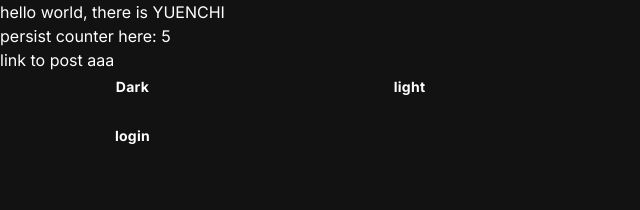
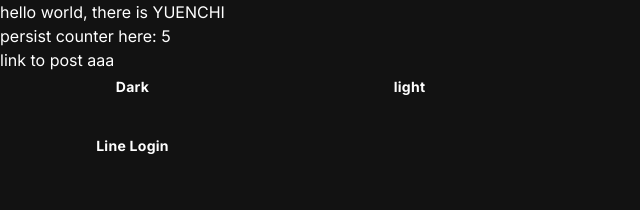
Before and after one commit to joeban0608/NextJs-13-appRoute-practice, a Next.js app: page /en in a window 1280 px wide. Shown: the top 210 px of the page, without its empty margins (0-640 px from the left). Built offline with nearby package versions, Linux system fonts and the light colour scheme; no server answers.

Commit message:
- del loginPage - homePage add login

```diff
--- a/src/app/[locale]/login/page.tsx
+++ /dev/null
@@ -1,26 +0,0 @@
-import GlobalStyles from "@/app/theme/GlobalStyles";
-import { Locale } from "@/app/type/locale";
-import LoginButton from "@/app/component/LoginButton";
-import { getDictionary } from "@/app/utils/getDictionaries";
-import BackToHome from "@/app/component/BaclToHome";
-
-type LoginProps = {
-  params: {
-    locale?: Locale;
-  };
-};
-export default async function Login({ params }: LoginProps) {
-  const locale = params.locale ?? "en";
-  const dict = await getDictionary(locale); // en
-  const { YUENCHI } = dict;
-
-  return (
-    <main className="gap-[10px] flex-column">
-      <GlobalStyles />
-      <div className="button-block flex flex-col gap-[12px]">
-        <LoginButton />
-        <BackToHome homeName={YUENCHI} />
-      </div>
-    </main>
-  );
-}
--- a/src/app/[locale]/page.tsx
+++ b/src/app/[locale]/page.tsx
@@ -8,6 +8,7 @@ import { getServerSession } from "next-auth";
 import { authOptions } from "../lib/auth";
 import { ServerSession } from "../type/next-auth";
 import LogoutButton from "../component/LogoutButton";
+import LoginButton from "../component/LoginButton";
 
 type HomeProps = {
   params: {
@@ -30,11 +31,7 @@ export default async function Home({ params }: HomeProps) {
       </Link>
       <div className="link-block flex flex-col gap-[20px]">
         <ThemeSelector />
-        {!session && (
-          <Link href={`/${locale}/login`} className="button text-center">
-            login
-          </Link>
-        )}
+        {!session && <LoginButton />}
         {session && <LogoutButton />}
       </div>
     </main>
--- a/src/app/component/LoginButton/index.tsx
+++ b/src/app/component/LoginButton/index.tsx
@@ -1,8 +1,8 @@
 "use client";
-import { handleLineLogin } from "@/app/[locale]/login/handleLogin";
 import useCustomRedirect from "@/app/hook/useCustomRedirect";
 import { signIn } from "next-auth/react";
 import React from "react";
+import { handleLineLogin } from "./handleLogin";
 
 const LoginButton = () => {
   const { handleRedirectLinePassUrl } = useCustomRedirect();
```
Also changed, not shown: src/app/component/LoginButton/handleLogin.ts (renamed from src/app/[locale]/login/handleLogin.ts).
